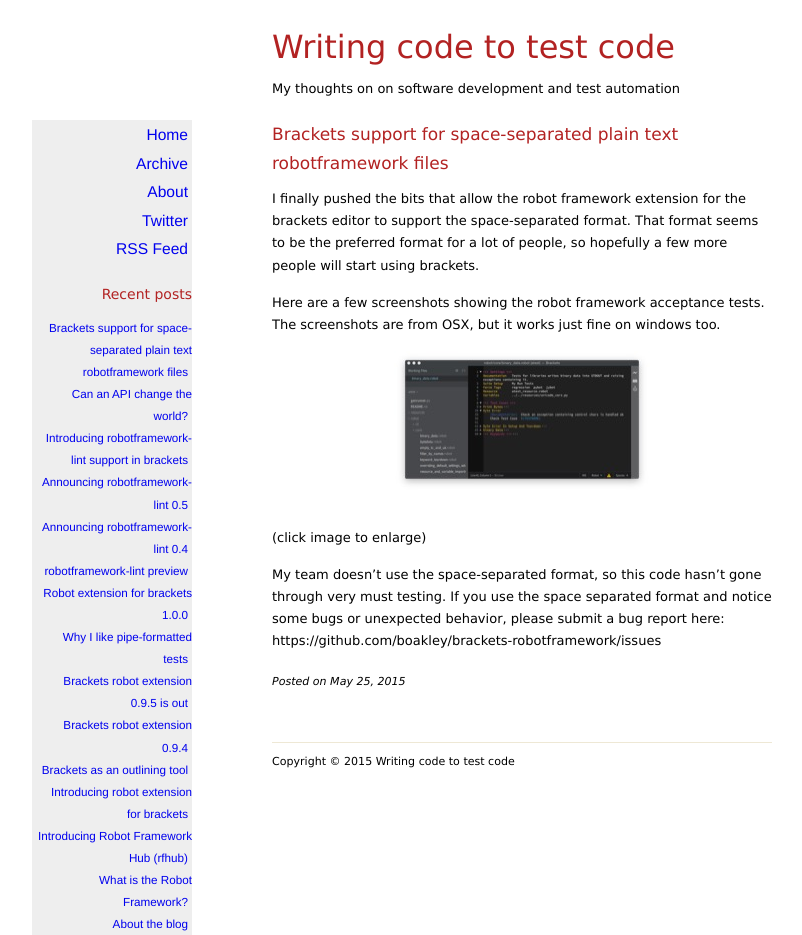
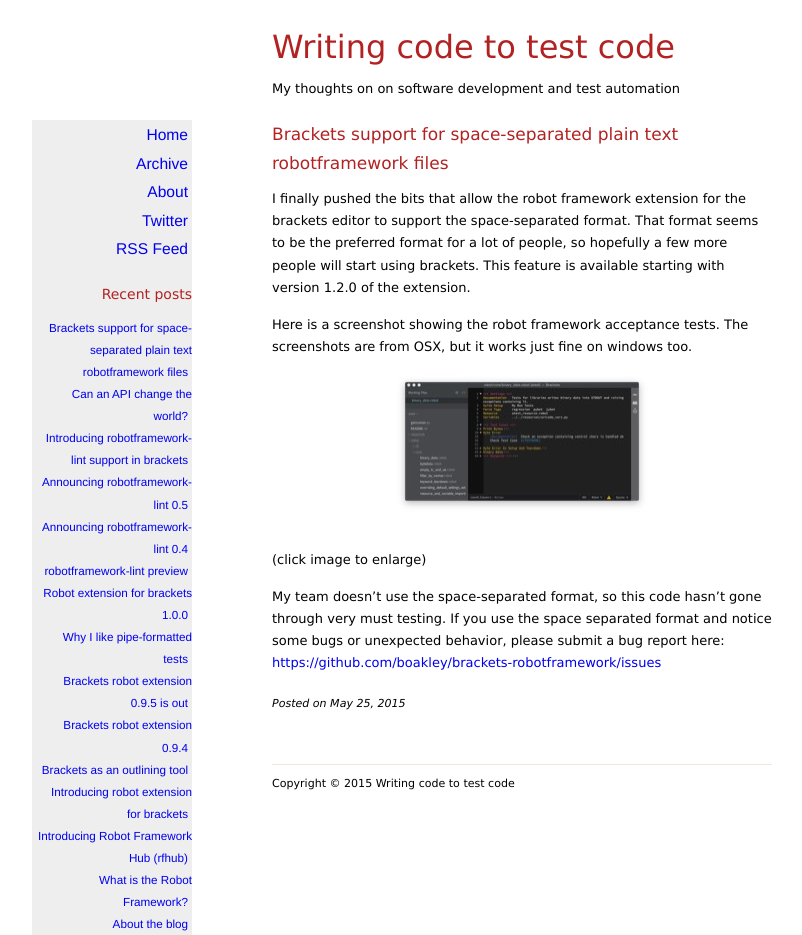
Before and after one commit to boakley/boakley.github.io, a Jekyll site: the page built from _posts/2015-05-25-brackets-space-format.md, in a window 1280 px wide. Shown: the whole page, without its empty margins (118-920 px from the left). Built offline with Jekyll 4.4.1, drawn with Linux system fonts in a browser that asks for light colours; nearby versions of some CDN libraries.

Commit message:
minor tweaks

```diff
--- a/_posts/2015-05-25-brackets-space-format.md
+++ b/_posts/2015-05-25-brackets-space-format.md
@@ -6,13 +6,18 @@ title: Brackets support for space-separated plain text robotframework files
 I finally pushed the bits that allow the robot framework extension for
 the brackets editor to support the space-separated format. That format
 seems to be the preferred format for a lot of people, so hopefully a
-few more people will start using brackets.
+few more people will start using brackets. This feature is available
+starting with version 1.2.0 of the extension.
 
-Here are a few screenshots showing the robot framework acceptance
+Here is a screenshot showing the robot framework acceptance
 tests. The screenshots are from OSX, but it works just fine on
 windows too.
 
 [![image]({{ site.url }}/assets/images/space-format-1_thumbnail.jpg)]({{ site.url }}/assets/images/space-format-1.png)
 (click image to enlarge)
 
-My team doesn't use the space-separated format, so this code hasn't gone through very must testing. If you use the space separated format and notice some bugs or unexpected behavior, please submit a bug report here: https://github.com/boakley/brackets-robotframework/issues
+My team doesn't use the space-separated format, so this code hasn't
+gone through very must testing. If you use the space separated format
+and notice some bugs or unexpected behavior, please submit a bug
+report here:
+<https://github.com/boakley/brackets-robotframework/issues>
```
